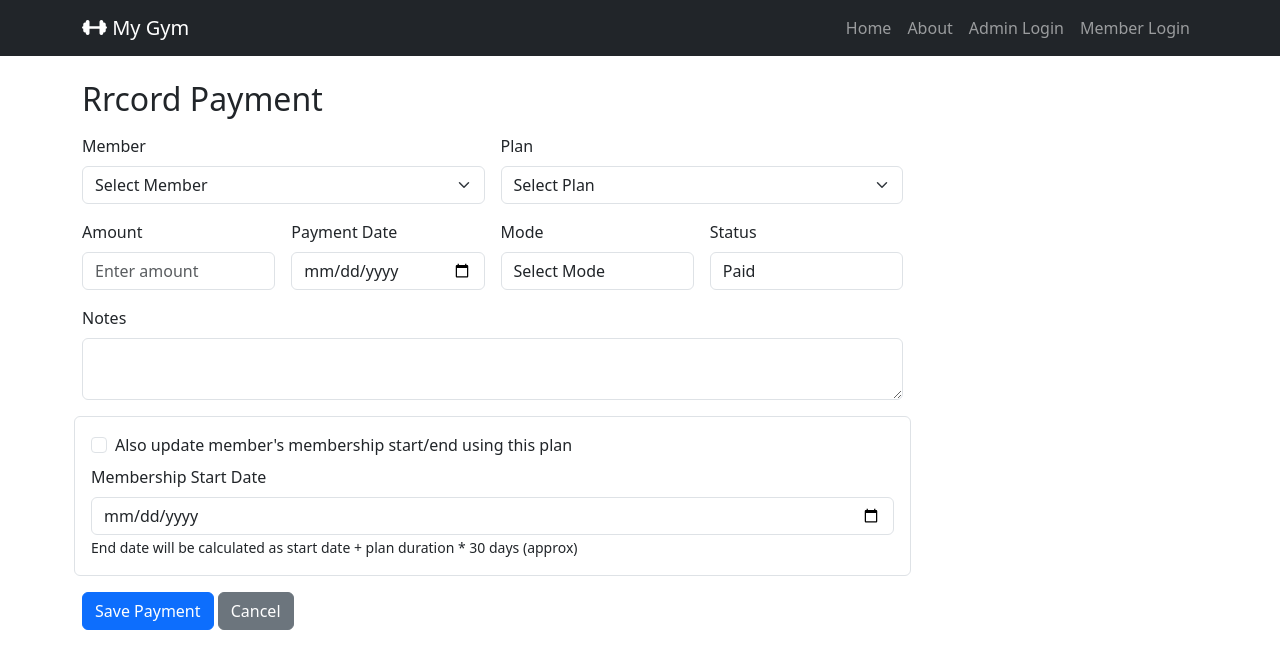
After one commit to aaryan07thakur/GYM_Management_System_Django, a Django app: template gymapp/templates/admin_payment_form.html in a window 1280 px wide. The commit adds this page. Shown: the top 669 px of the page. Run offline with Django 5.2, Linux system fonts and the light colour scheme; the template is opened without the code that fills it, so the values that code supplies are empty; some libraries are stand-ins or nearby versions.

Commit message:
worked on admin_payment_form frontend designed

```diff
--- /dev/null
+++ b/gymapp/templates/admin_payment_form.html
@@ -0,0 +1,118 @@
+{% extends 'base.html' %}
+
+{% block content %}
+
+<h2 class="mb-3">
+   Rrcord Payment
+</h2>
+
+<form method="post" class="row g-3 w-75">
+    {% csrf_token %}
+
+    <!--  MEMBER -->
+    <div class="col-md-6">
+        <label class="form-label"> Member </label>
+        <select name="member_id" class="form-select" required>
+            <option value=""> Select Member </option>
+
+            {% for member in members %}
+            <option value="{{ member.id }}"
+                {% if plan and member.id == plan.member.id %}selected{% endif %}>
+                {{ member.full_name }} ({{ member.user.username }})
+            </option>
+            {% endfor %}
+        </select>
+    </div>
+
+    <!--  TITLE -->
+    <div class="col-md-6">
+        <label class="form-label"> Plan </label>
+        <select name="plan_id" class="form-select" required >
+            <option value=""> Select Plan  </option>
+            {% for plan in plans %}
+            <option value="{{ plan.id }}">
+                {{ plan.name }}
+            </option>
+            {% endfor %}
+        </select>
+
+    </div>
+
+<!-- Amount -->
+     <div class="col-md-3">
+        <label class="form-label"> Amount </label>
+       <input type="number" name="amount" class="form-control" required step="o.o1" placeholder="Enter amount"  >
+    </div>
+
+
+    <!-- Payment Date  -->
+      <div class="col-md-3">
+        <label class="form-label"> Payment Date </label>
+        <input type="date" name="payment_date" class="form-control" required >
+    </div>
+
+    <!-- Mode -->
+
+     <div class="col-md-3">
+        <label class="form-label"> Mode </label>
+        <select name="mode" class="form-control" required >
+            <option value=""> Select Mode </option>
+            <option value="CASH"> Cash</option>
+            <option value="CARD"> Card </option>
+            <option value="ONLINE"> Online </option>
+        </select>
+    </div>
+
+<!-- status -->
+    <div class="col-md-3">
+        <label class="form-label"> Status </label>
+        <select name="status" class="form-control" required >
+            <option value="PAID"> Paid </option>
+            <option value="PENDING"> Pending</option>
+
+        </select>
+    </div>
+
+
+    <!--  DESCRIPTION -->
+    <div class="col-md-12">
+        <label class="form-label"> Notes </label>
+        <textarea name="notes"
+                  class="form-control" required
+                  rows="2"
+                  placeholder="Enter any additional notes"> </textarea>
+    </div>
+
+    <div class="col-md-12 border rounded p-3 ">
+        <div class="form-check">
+            <input type="checkbox" class="form-check-input" name="set_membership" id="set_membership" >
+            <label for="set_membership" class="form-check-label" >
+                Also update member's membership start/end using this plan
+            </label>
+
+        </div>
+
+        <div class="mt-2">
+            <label class="form-label" > Membership Start Date </label>
+            <input type="date" name="membership_start" class="form-control">
+            <small>End date will be calculated as start date + plan duration * 30 days (approx) </small>
+        </div>
+
+
+    </div>
+
+
+    <!-- BUTTON -->
+    <div class="col-md-12">
+        <button type="submit" class="btn btn-primary">
+           Save Payment
+        </button>
+
+        <a href="{% url 'admin_payments_list' %}" class="btn btn-secondary">
+            Cancel
+        </a>
+    </div>
+
+</form>
+
+{% endblock %}
--- a/gymapp/templates/admin_payments_list.html
+++ b/gymapp/templates/admin_payments_list.html
@@ -6,7 +6,7 @@
 {% block content %}
 
 <div class="d-flex justify-content-between align-items-center mb-3 ">
-    <h2> Payments Details ({{ selected_date }})  </h2>
+    <h2> Payments Details  </h2>
 
     <a href="{% url 'admin_payment_add' %}" class="btn btn-primary">Add Payment </a>
 </div>
--- a/gymapp/views.py
+++ b/gymapp/views.py
@@ -632,7 +632,7 @@ def admin_payments_list(request):
 @admin_required
 def admin_payment_add(request):
     members = MemberProfile.objects.all().order_by('full_name')
-    plans= MembershipPlan.objects.all().order_by('duration_mobths')
+    plans= MembershipPlan.objects.all().order_by('duration_months')
     if request.method == "POST":
         member_id = request.POST.get('member_id')
         plan_id = request.POST.get('plan_id')
```
